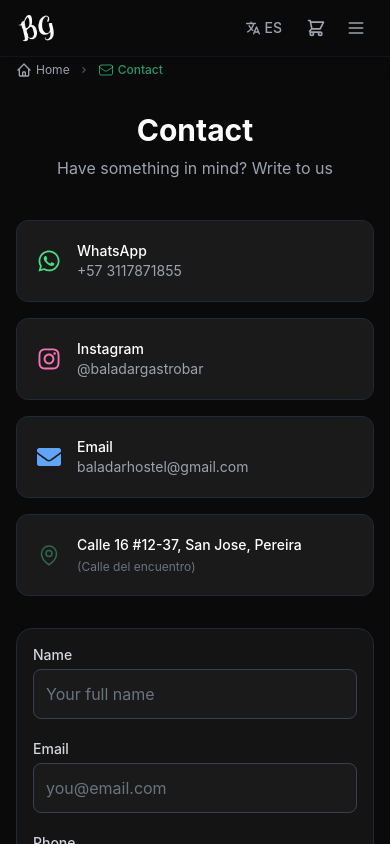
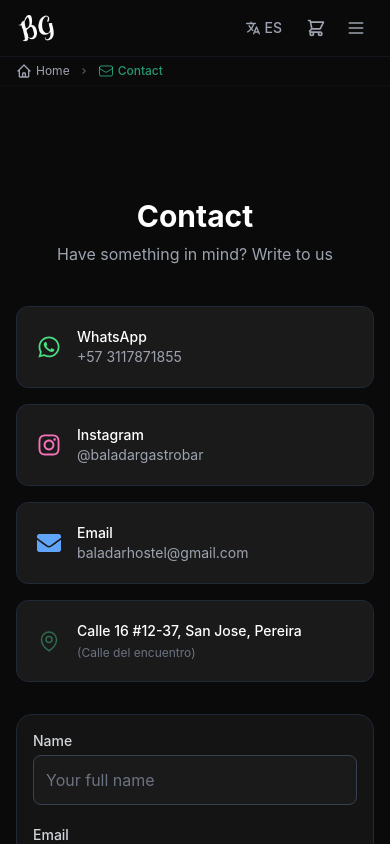
Before and after one commit to sebastian-ardila/baladar-gastro-bar, a Next.js app: page /en/contacto in a window 390 px wide. Shown: the top 844 px of the page. Built offline with nearby package versions, Linux system fonts and the light colour scheme.

Commit message:
fix: change navbar from fixed to sticky wrapper to prevent Chrome mobile auto-hide issue

```diff
--- a/src/app/[locale]/layout.tsx
+++ b/src/app/[locale]/layout.tsx
@@ -35,8 +35,10 @@ export default async function LocaleLayout({
       <body className="bg-dark text-white font-sans min-h-screen flex flex-col">
         <NextIntlClientProvider messages={messages}>
           <CartProvider>
-            <Navbar />
-            <Breadcrumb />
+            <div className="sticky top-0 z-50">
+              <Navbar />
+              <Breadcrumb />
+            </div>
             <main className="flex-1">{children}</main>
             <Footer />
             <FloatingCartBadge />
--- a/src/components/layout/Breadcrumb.tsx
+++ b/src/components/layout/Breadcrumb.tsx
@@ -40,7 +40,7 @@ export default function Breadcrumb() {
   if (!labelKey) return null;
 
   return (
-    <div className="fixed top-14 left-0 right-0 z-40 bg-dark/90 backdrop-blur-sm">
+    <div className="bg-dark border-b border-gray-800/20">
       <div className="max-w-7xl mx-auto px-4 sm:px-6 lg:px-8">
         <div className="flex items-center gap-2 py-1.5 text-xs">
           <a
--- a/src/components/layout/Navbar.tsx
+++ b/src/components/layout/Navbar.tsx
@@ -84,7 +84,7 @@ export default function Navbar() {
 
   return (
     <>
-      <nav className="fixed top-0 left-0 right-0 z-50 bg-dark border-b border-gray-800/40">
+      <nav className="bg-dark border-b border-gray-800/40">
         <div className="max-w-7xl mx-auto px-4 sm:px-6 lg:px-8">
           <div className="flex items-center justify-between h-14">
             {/* Logo */}
```
